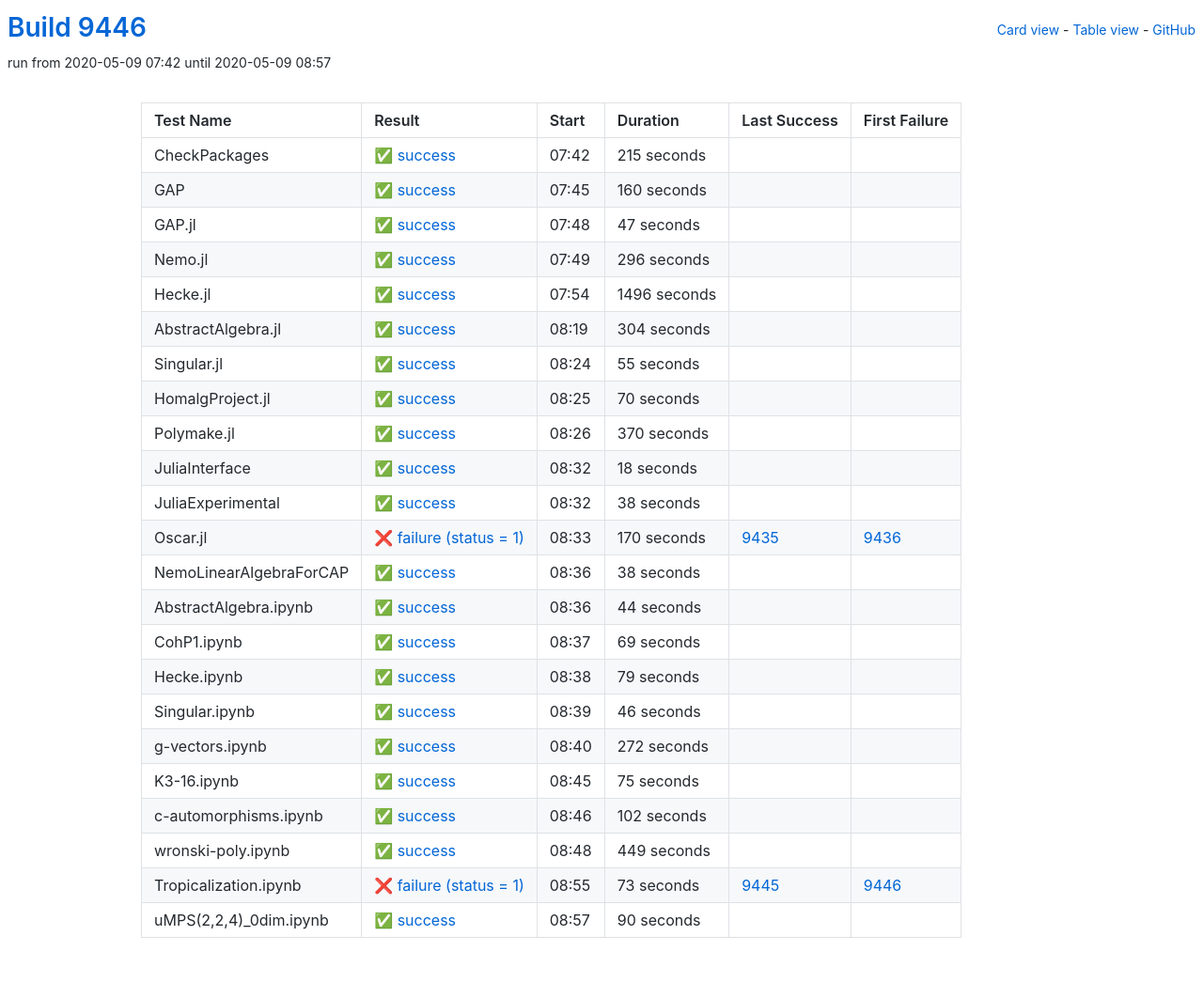
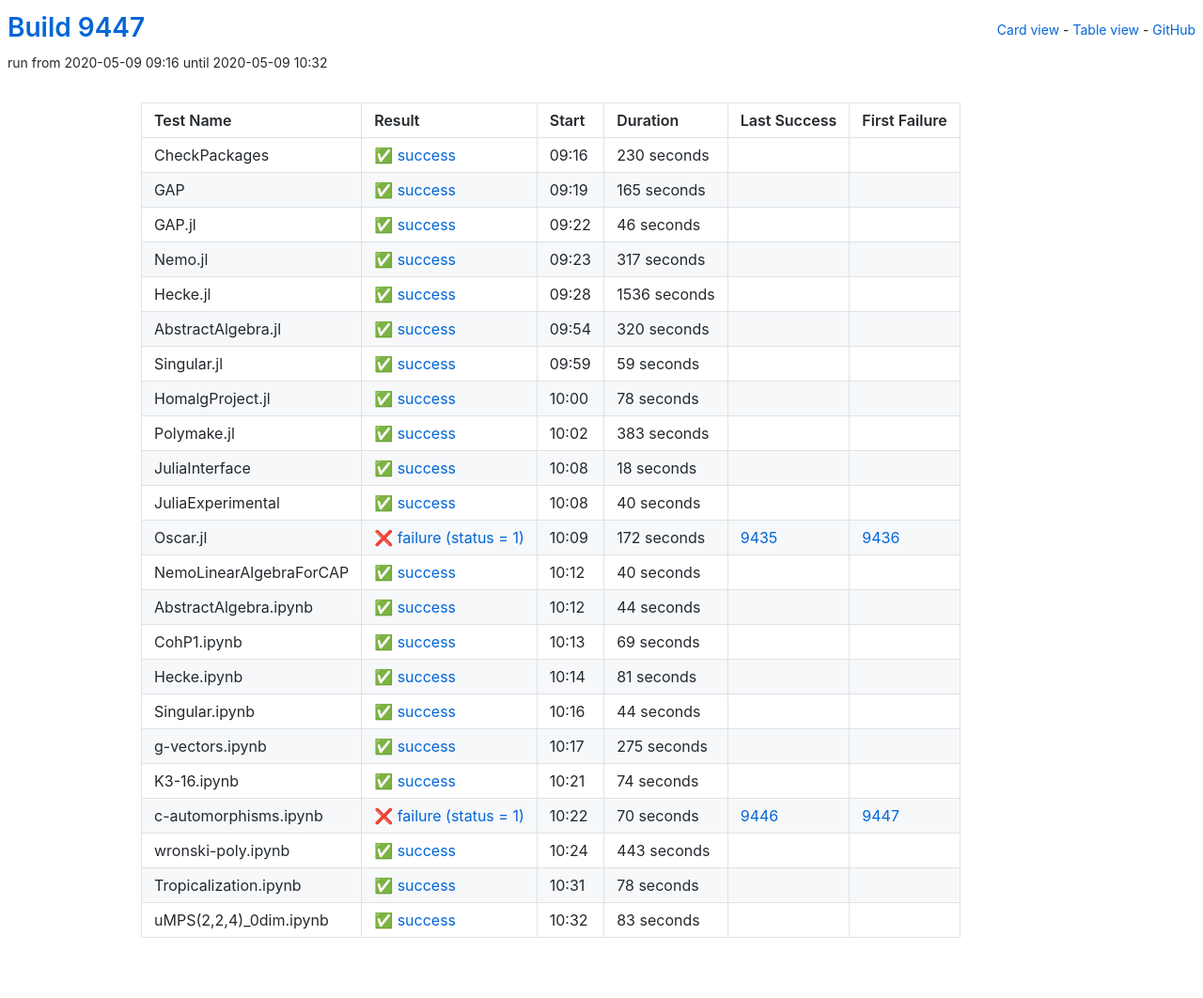
Before and after one commit to oscar-system/oscar-ci-status, a Jekyll site: the page built from table.html, in a window 1280 px wide. Shown: the whole page at 94% size. Built offline with Jekyll 4.4.1, drawn with Linux system fonts in a browser that asks for light colours.

Commit message:
Build 9447

```diff
--- a/_data/ci.yml
+++ b/_data/ci.yml
@@ -1,113 +1,113 @@
-build: 9446
-build_url: https://oscarci.mathematik.uni-kl.de/job/oscar/9446/
+build: 9447
+build_url: https://oscarci.mathematik.uni-kl.de/job/oscar/9447/
 job: oscar
 tests:
-- duration: 215
+- duration: 230
   exitcode: 0
   first_failure: false
   first_failure_url: null
   id: checkpackages
   last_success: false
   last_success_url: null
-  log: https://oscarci.mathematik.uni-kl.de/job/oscar/9446/artifact/logs/build-9446/CheckPackages.log
+  log: https://oscarci.mathematik.uni-kl.de/job/oscar/9447/artifact/logs/build-9447/CheckPackages.log
   name: CheckPackages
-  start: 2020-05-09 07:42
+  start: 2020-05-09 09:16
   status: success
   success: true
-- duration: 160
+- duration: 165
   exitcode: 0
   first_failure: false
   first_failure_url: null
   id: gap
   last_success: false
   last_success_url: null
-  log: https://oscarci.mathematik.uni-kl.de/job/oscar/9446/artifact/logs/build-9446/GAP.log
+  log: https://oscarci.mathematik.uni-kl.de/job/oscar/9447/artifact/logs/build-9447/GAP.log
   name: GAP
-  start: 2020-05-09 07:45
+  start: 2020-05-09 09:19
   status: success
   success: true
-- duration: 47
+- duration: 46
   exitcode: 0
   first_failure: false
   first_failure_url: null
   id: gap-jl
   last_success: false
   last_success_url: null
-  log: https://oscarci.mathematik.uni-kl.de/job/oscar/9446/artifact/logs/build-9446/GAP.jl.log
+  log: https://oscarci.mathematik.uni-kl.de/job/oscar/9447/artifact/logs/build-9447/GAP.jl.log
   name: GAP.jl
-  start: 2020-05-09 07:48
+  start: 2020-05-09 09:22
   status: success
   success: true
-- duration: 296
+- duration: 317
   exitcode: 0
   first_failure: false
   first_failure_url: null
   id: nemo-jl
   last_success: false
   last_success_url: null
-  log: https://oscarci.mathematik.uni-kl.de/job/oscar/9446/artifact/logs/build-9446/Nemo.jl.log
+  log: https://oscarci.mathematik.uni-kl.de/job/oscar/9447/artifact/logs/build-9447/Nemo.jl.log
   name: Nemo.jl
-  start: 2020-05-09 07:49
+  start: 2020-05-09 09:23
   status: success
   success: true
-- duration: 1496
+- duration: 1536
   exitcode: 0
   first_failure: false
   first_failure_url: null
   id: hecke-jl
   last_success: false
   last_success_url: null
-  log: https://oscarci.mathematik.uni-kl.de/job/oscar/9446/artifact/logs/build-9446/Hecke.jl.log
+  log: https://oscarci.mathematik.uni-kl.de/job/oscar/9447/artifact/logs/build-9447/Hecke.jl.log
   name: Hecke.jl
-  start: 2020-05-09 07:54
+  start: 2020-05-09 09:28
   status: success
   success: true
-- duration: 304
+- duration: 320
   exitcode: 0
   first_failure: false
   first_failure_url: null
   id: abstractalgebra-jl
   last_success: false
   last_success_url: null
-  log: https://oscarci.mathematik.uni-kl.de/job/oscar/9446/artifact/logs/build-9446/AbstractAlgebra.jl.log
+  log: https://oscarci.mathematik.uni-kl.de/job/oscar/9447/artifact/logs/build-9447/AbstractAlgebra.jl.log
   name: AbstractAlgebra.jl
-  start: 2020-05-09 08:19
+  start: 2020-05-09 09:54
   status: success
   success: true
-- duration: 55
+- duration: 59
   exitcode: 0
   first_failure: false
   first_failure_url: null
   id: singular-jl
   last_success: false
   last_success_url: null
-  log: https://oscarci.mathematik.uni-kl.de/job/oscar/9446/artifact/logs/build-9446/Singular.jl.log
+  log: https://oscarci.mathematik.uni-kl.de/job/oscar/9447/artifact/logs/build-9447/Singular.jl.log
   name: Singular.jl
-  start: 2020-05-09 08:24
+  start: 2020-05-09 09:59
   status: success
   success: true
-- duration: 70
+- duration: 78
   exitcode: 0
   first_failure: false
   first_failure_url: null
   id: homalgproject-jl
   last_success: false
   last_success_url: null
-  log: https://oscarci.mathematik.uni-kl.de/job/oscar/9446/artifact/logs/build-9446/HomalgProject.jl.log
+  log: https://oscarci.mathematik.uni-kl.de/job/oscar/9447/artifact/logs/build-9447/HomalgProject.jl.log
   name: HomalgProject.jl
-  start: 2020-05-09 08:25
+  start: 2020-05-09 10:00
   status: success
   success: true
-- duration: 370
+- duration: 383
   exitcode: 0
   first_failure: false
   first_failure_url: null
   id: polymake-jl
   last_success: false
   last_success_url: null
-  log: https://oscarci.mathematik.uni-kl.de/job/oscar/9446/artifact/logs/build-9446/Polymake.jl.log
+  log: https://oscarci.mathematik.uni-kl.de/job/oscar/9447/artifact/logs/build-9447/Polymake.jl.log
   name: Polymake.jl
-  start: 2020-05-09 08:26
+  start: 2020-05-09 10:02
   status: success
   success: true
 - duration: 18
@@ -117,45 +117,45 @@ tests:
   id: juliainterface
   last_success: false
   last_success_url: null
-  log: https://oscarci.mathematik.uni-kl.de/job/oscar/9446/artifact/logs/build-9446/JuliaInterface.log
+  log: https://oscarci.mathematik.uni-kl.de/job/oscar/9447/artifact/logs/build-9447/JuliaInterface.log
   name: JuliaInterface
-  start: 2020-05-09 08:32
+  start: 2020-05-09 10:08
   status: success
   success: true
-- duration: 38
+- duration: 40
   exitcode: 0
   first_failure: false
   first_failure_url: null
   id: juliaexperimental
   last_success: false
   last_success_url: null
-  log: https://oscarci.mathematik.uni-kl.de/job/oscar/9446/artifact/logs/build-9446/JuliaExperimental.log
+  log: https://oscarci.mathematik.uni-kl.de/job/oscar/9447/artifact/logs/build-9447/JuliaExperimental.log
   name: JuliaExperimental
-  start: 2020-05-09 08:32
+  start: 2020-05-09 10:08
   status: success
   success: true
-- duration: 170
+- duration: 172
   exitcode: 1
   first_failure: 9436
   first_failure_url: https://oscarci.mathematik.uni-kl.de/job/oscar/9436/
   id: oscar-jl
   last_success: 9435
   last_success_url: https://oscarci.mathematik.uni-kl.de/job/oscar/9435/
-  log: https://oscarci.mathematik.uni-kl.de/job/oscar/9446/artifact/logs/build-9446/Oscar.jl.log
+  log: https://oscarci.mathematik.uni-kl.de/job/oscar/9447/artifact/logs/build-9447/Oscar.jl.log
   name: Oscar.jl
-  start: 2020-05-09 08:33
+  start: 2020-05-09 10:09
   status: failure
   success: false
-- duration: 38
+- duration: 40
   exitcode: 0
   first_failure: false
   first_failure_url: null
   id: nemolinearalgebraforcap
   last_success: false
   last_success_url: null
-  log: https://oscarci.mathematik.uni-kl.de/job/oscar/9446/artifact/logs/build-9446/NemoLinearAlgebraForCAP.log
+  log: https://oscarci.mathematik.uni-kl.de/job/oscar/9447/artifact/logs/build-9447/NemoLinearAlgebraForCAP.log
   name: NemoLinearAlgebraForCAP
-  start: 2020-05-09 08:36
+  start: 2020-05-09 10:12
   status: success
   success: true
 - duration: 44
@@ -165,9 +165,9 @@ tests:
   id: abstractalgebra-ipynb
   last_success: false
   last_success_url: null
-  log: https://oscarci.mathematik.uni-kl.de/job/oscar/9446/artifact/logs/build-9446/AbstractAlgebra.ipynb.log
+  log: https://oscarci.mathematik.uni-kl.de/job/oscar/9447/artifact/logs/build-9447/AbstractAlgebra.ipynb.log
   name: AbstractAlgebra.ipynb
-  start: 2020-05-09 08:36
+  start: 2020-05-09 10:12
   status: success
   success: true
 - duration: 69
@@ -177,104 +177,104 @@ tests:
   id: cohp1-ipynb
   last_success: false
   last_success_url: null
-  log: https://oscarci.mathematik.uni-kl.de/job/oscar/9446/artifact/logs/build-9446/CohP1.ipynb.log
+  log: https://oscarci.mathematik.uni-kl.de/job/oscar/9447/artifact/logs/build-9447/CohP1.ipynb.log
   name: CohP1.ipynb
-  start: 2020-05-09 08:37
+  start: 2020-05-09 10:13
   status: success
   success: true
-- duration: 79
+- duration: 81
   exitcode: 0
   first_failure: false
   first_failure_url: null
   id: hecke-ipynb
   last_success: false
   last_success_url: null
-  log: https://oscarci.mathematik.uni-kl.de/job/oscar/9446/artifact/logs/build-9446/Hecke.ipynb.log
+  log: https://oscarci.mathematik.uni-kl.de/job/oscar/9447/artifact/logs/build-9447/Hecke.ipynb.log
   name: Hecke.ipynb
-  start: 2020-05-09 08:38
+  start: 2020-05-09 10:14
   status: success
   success: true
-- duration: 46
+- duration: 44
   exitcode: 0
   first_failure: false
   first_failure_url: null
   id: singular-ipynb
   last_success: false
   last_success_url: null
-  log: https://oscarci.mathematik.uni-kl.de/job/oscar/9446/artifact/logs/build-9446/Singular.ipynb.log
+  log: https://oscarci.mathematik.uni-kl.de/job/oscar/9447/artifact/logs/build-9447/Singular.ipynb.log
   name: Singular.ipynb
-  start: 2020-05-09 08:39
+  start: 2020-05-09 10:16
   status: success
   success: true
-- duration: 272
+- duration: 275
   exitcode: 0
   first_failure: false
   first_failure_url: null
   id: g-vectors-ipynb
   last_success: false
   last_success_url: null
-  log: https://oscarci.mathematik.uni-kl.de/job/oscar/9446/artifact/logs/build-9446/g-vectors.ipynb.log
+  log: https://oscarci.mathematik.uni-kl.de/job/oscar/9447/artifact/logs/build-9447/g-vectors.ipynb.log
   name: g-vectors.ipynb
-  start: 2020-05-09 08:40
+  start: 2020-05-09 10:17
   status: success
   success: true
-- duration: 75
+- duration: 74
   exitcode: 0
   first_failure: false
   first_failure_url: null
   id: k3-16-ipynb
   last_success: false
   last_success_url: null
-  log: https://oscarci.mathematik.uni-kl.de/job/oscar/9446/artifact/logs/build-9446/K3-16.ipynb.log
+  log: https://oscarci.mathematik.uni-kl.de/job/oscar/9447/artifact/logs/build-9447/K3-16.ipynb.log
   name: K3-16.ipynb
-  start: 2020-05-09 08:45
+  start: 2020-05-09 10:21
   status: success
   success: true
-- duration: 102
-  exitcode: 0
-  first_failure: false
-  first_failure_url: null
+- duration: 70
+  exitcode: 1
+  first_failure: 9447
+  first_failure_url: https://oscarci.mathematik.uni-kl.de/job/oscar/9447/
   id: c-automorphisms-ipynb
-  last_success: false
-  last_success_url: null
-  log: https://oscarci.mathematik.uni-kl.de/job/oscar/9446/artifact/logs/build-9446/c-automorphisms.ipynb.log
+  last_success: 9446
+  last_success_url: https://oscarci.mathematik.uni-kl.de/job/oscar/9446/
+  log: https://oscarci.mathematik.uni-kl.de/job/oscar/9447/artifact/logs/build-9447/c-automorphisms.ipynb.log
   name: c-automorphisms.ipynb
-  start: 2020-05-09 08:46
-  status: success
-  success: true
-- duration: 449
+  start: 2020-05-09 10:22
+  status: failure
+  success: false
+- duration: 443
   exitcode: 0
   first_failure: false
   first_failure_url: null
   id: wronski-poly-ipynb
   last_success: false
   last_success_url: null
-  log: https://oscarci.mathematik.uni-kl.de/job/oscar/9446/artifact/logs/build-9446/wronski-poly.ipynb.log
+  log: https://oscarci.mathematik.uni-kl.de/job/oscar/9447/artifact/logs/build-9447/wronski-poly.ipynb.log
   name: wronski-poly.ipynb
-  start: 2020-05-09 08:48
+  start: 2020-05-09 10:24
   status: success
   success: true
-- duration: 73
-  exitcode: 1
-  first_failure: 9446
-  first_failure_url: https://oscarci.mathematik.uni-kl.de/job/oscar/9446/
+- duration: 78
+  exitcode: 0
+  first_failure: false
+  first_failure_url: null
   id: tropicalization-ipynb
-  last_success: 9445
-  last_success_url: https://oscarci.mathematik.uni-kl.de/job/oscar/9445/
-  log: https://oscarci.mathematik.uni-kl.de/job/oscar/9446/artifact/logs/build-9446/Tropicalization.ipynb.log
+  last_success: false
+  last_success_url: null
+  log: https://oscarci.mathematik.uni-kl.de/job/oscar/9447/artifact/logs/build-9447/Tropicalization.ipynb.log
   name: Tropicalization.ipynb
-  start: 2020-05-09 08:55
-  status: failure
-  success: false
-- duration: 90
+  start: 2020-05-09 10:31
+  status: success
+  success: true
+- duration: 83
   exitcode: 0
   first_failure: false
   first_failure_url: null
   id: umps-2-2-4-0dim-ipynb
   last_success: false
   last_success_url: null
-  log: https://oscarci.mathematik.uni-kl.de/job/oscar/9446/artifact/logs/build-9446/uMPS-2-2-4-_0dim.ipynb.log
+  log: https://oscarci.mathematik.uni-kl.de/job/oscar/9447/artifact/logs/build-9447/uMPS-2-2-4-_0dim.ipynb.log
   name: uMPS(2,2,4)_0dim.ipynb
-  start: 2020-05-09 08:57
+  start: 2020-05-09 10:32
   status: success
   success: true
```
Also changed, not shown: README.md.
